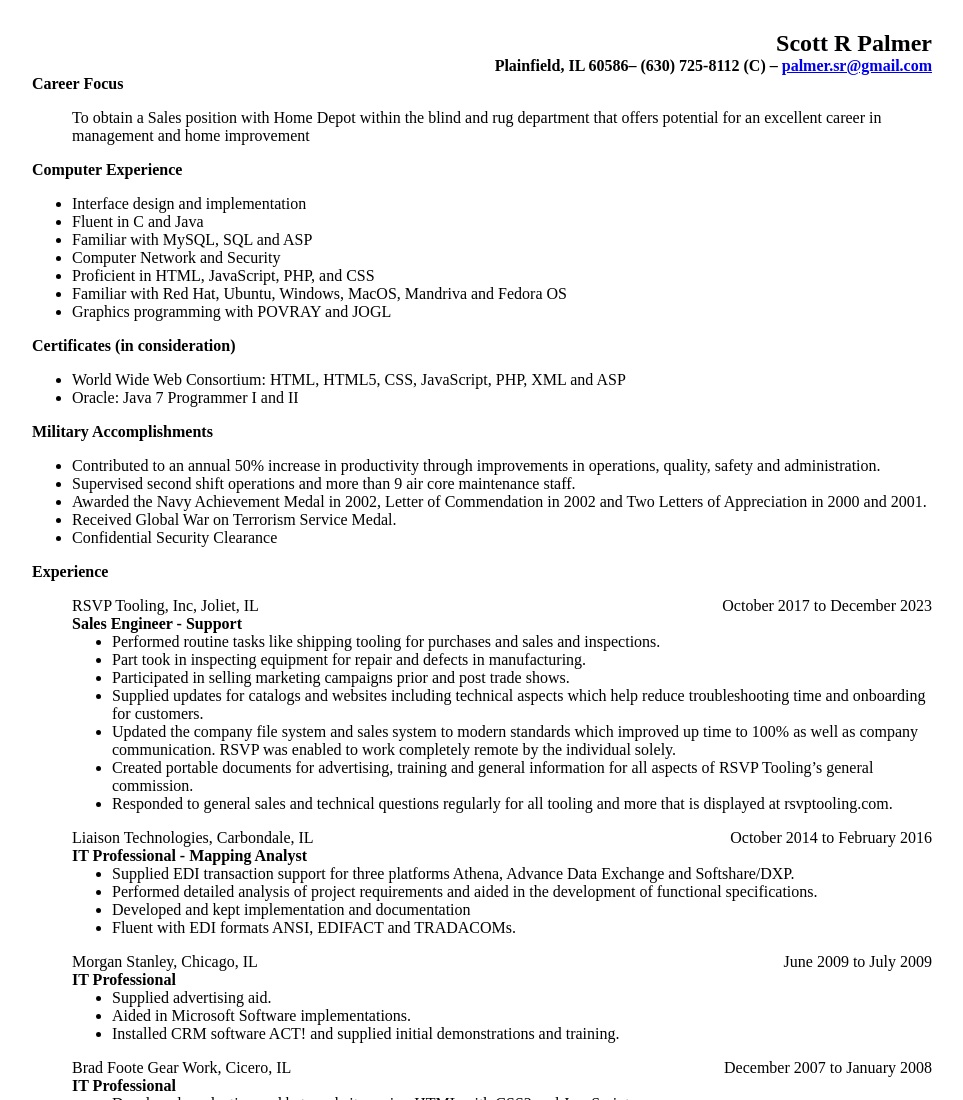
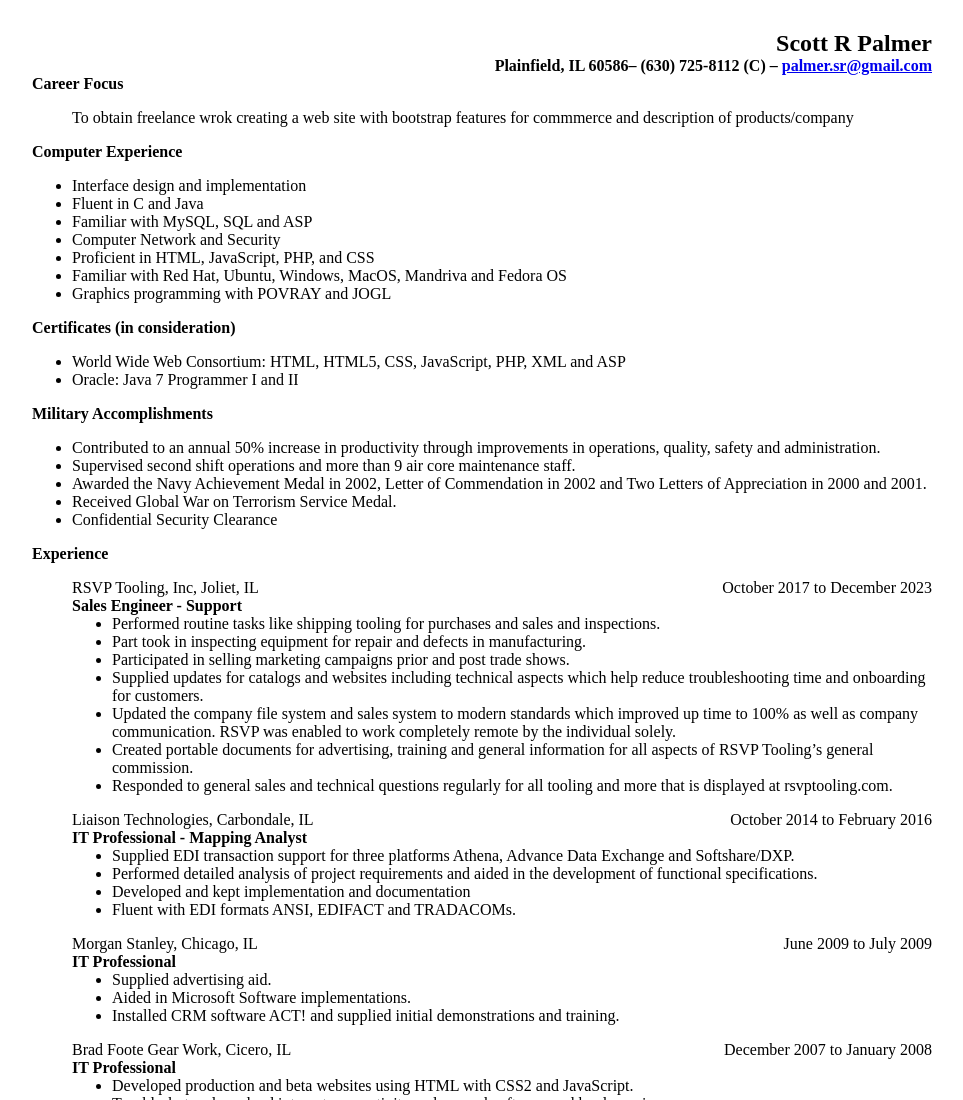
Before and after one commit to palmer81/Resume, a plain HTML site: page index.html in a window 1280 px wide. Shown: the top 1100 px of the page, without its empty margins (158-1121 px from the left). Drawn offline with Linux system fonts and the light colour scheme.

Commit message:
Update index.html

```diff
--- a/index.html
+++ b/index.html
@@ -43,9 +43,8 @@
       <div class="title">Career Focus</div>
       <ul style="list-style-type: none">
         <li>
-          To obtain a Sales position with Home Depot within the blind and rug
-          department that offers potential for an excellent career in management
-          and home improvement
+          To obtain freelance wrok creating a web site with bootstrap features
+          for commmerce and description of products/company
         </li>
       </ul>
 
```
